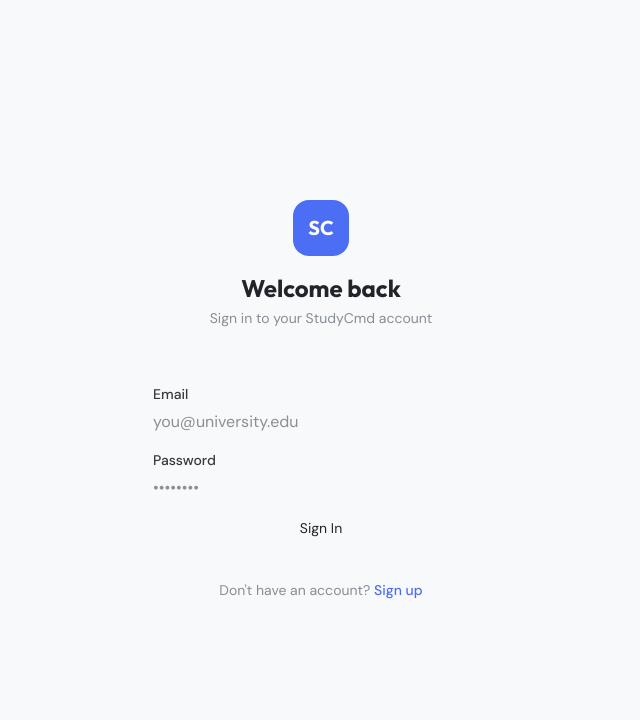
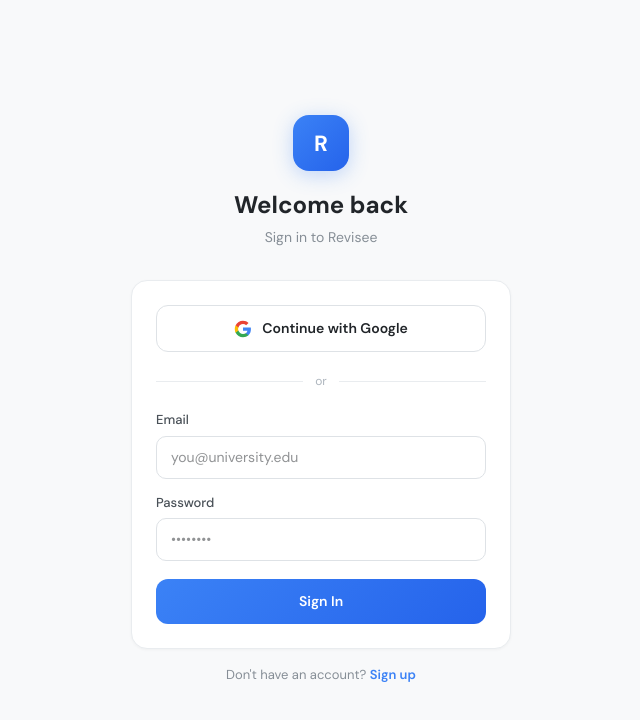
Before and after one commit to Revisee-Owner/revisee, a Next.js app: page /login in a window 1280 px wide. Shown: the top 720 px of the page, without its empty margins (319-959 px from the left). Built offline with nearby package versions, Linux system fonts and the light colour scheme.

Commit message:
add Google login

```diff
--- a/src/app/(auth)/login/page.tsx
+++ b/src/app/(auth)/login/page.tsx
@@ -3,7 +3,6 @@
 import { useState } from "react";
 import { signIn } from "next-auth/react";
 import Link from "next/link";
-import Button from "@/components/ui/Button";
 
 export default function LoginPage() {
   const [email, setEmail] = useState("");
@@ -15,77 +14,89 @@ export default function LoginPage() {
     e.preventDefault();
     setError("");
     setLoading(true);
-
-    const result = await signIn("credentials", {
-      email,
-      password,
-      redirect: false,
-    });
-
+    const result = await signIn("credentials", { email, password, redirect: false });
     if (result?.error) {
       setError("Invalid email or password");
       setLoading(false);
     } else {
-      window.location.href = "/";
+      window.location.href = "/dashboard";
     }
   };
 
   return (
-    <div className="min-h-screen flex items-center justify-center bg-surface-1 px-4">
-      <div className="w-full max-w-sm">
-        {/* Logo */}
-        <div className="text-center mb-8">
-          <div className="w-14 h-14 rounded-2xl bg-brand-600 flex items-center justify-center text-white font-display font-bold text-xl mx-auto mb-4 shadow-glow">
-            SC
-          </div>
-          <h1 className="font-display font-bold text-2xl text-ink-0">Welcome back</h1>
-          <p className="text-sm text-ink-3 mt-1">Sign in to your StudyCmd account</p>
+    <div style={{ minHeight: "100vh", display: "flex", alignItems: "center", justifyContent: "center", background: "#f8f9fa", padding: 16 }}>
+      <div style={{ width: "100%", maxWidth: 380 }}>
+        <div style={{ textAlign: "center", marginBottom: 32 }}>
+          <div style={{
+            width: 56, height: 56, borderRadius: 16, margin: "0 auto 16px",
+            background: "linear-gradient(135deg, #3b82f6, #2563eb)",
+            display: "flex", alignItems: "center", justifyContent: "center",
+            color: "#fff", fontSize: 22, fontWeight: 800,
+            boxShadow: "0 4px 20px rgba(59,130,246,0.3)",
+          }}>R</div>
+          <h1 style={{ fontSize: 24, fontWeight: 700, color: "#212529" }}>Welcome back</h1>
+          <p style={{ fontSize: 14, color: "#868e96", marginTop: 4 }}>Sign in to Revisee</p>
         </div>
 
-        {/* Form */}
-        <div className="card p-6">
-          <form onSubmit={handleSubmit} className="space-y-4">
+        <div style={{ background: "#fff", borderRadius: 16, padding: 24, border: "1px solid #e9ecef", boxShadow: "0 1px 3px rgba(0,0,0,0.04)" }}>
+          {/* Google Sign In */}
+          <button
+            onClick={() => signIn("google", { callbackUrl: "/dashboard" })}
+            style={{
+              width: "100%", padding: "12px 16px", borderRadius: 12,
+              border: "1px solid #dee2e6", background: "#fff",
+              display: "flex", alignItems: "center", justifyContent: "center", gap: 10,
+              fontSize: 14, fontWeight: 600, color: "#212529", cursor: "pointer",
+              marginBottom: 20, transition: "background 0.15s",
+            }}
+            onMouseEnter={(e) => e.currentTarget.style.background = "#f8f9fa"}
+            onMouseLeave={(e) => e.currentTarget.style.background = "#fff"}
+          >
+            <svg width="18" height="18" viewBox="0 0 24 24">
+              <path d="M22.56 12.25c0-.78-.07-1.53-.2-2.25H12v4.26h5.92a5.06 5.06 0 01-2.2 3.32v2.77h3.57c2.08-1.92 3.28-4.74 3.28-8.1z" fill="#4285F4"/>
+              <path d="M12 23c2.97 0 5.46-.98 7.28-2.66l-3.57-2.77c-.98.66-2.23 1.06-3.71 1.06-2.86 0-5.29-1.93-6.16-4.53H2.18v2.84C3.99 20.53 7.7 23 12 23z" fill="#34A853"/>
+              <path d="M5.84 14.09c-.22-.66-.35-1.36-.35-2.09s.13-1.43.35-2.09V7.07H2.18C1.43 8.55 1 10.22 1 12s.43 3.45 1.18 4.93l2.85-2.22.81-.62z" fill="#FBBC05"/>
+              <path d="M12 5.38c1.62 0 3.06.56 4.21 1.64l3.15-3.15C17.45 2.09 14.97 1 12 1 7.7 1 3.99 3.47 2.18 7.07l3.66 2.84c.87-2.6 3.3-4.53 6.16-4.53z" fill="#EA4335"/>
+            </svg>
+            Continue with Google
+          </button>
+
+          <div style={{ display: "flex", alignItems: "center", gap: 12, marginBottom: 20 }}>
+            <div style={{ flex: 1, height: 1, background: "#e9ecef" }} />
+            <span style={{ fontSize: 12, color: "#adb5bd" }}>or</span>
+            <div style={{ flex: 1, height: 1, background: "#e9ecef" }} />
+          </div>
+
+          <form onSubmit={handleSubmit}>
             {error && (
-              <div className="px-4 py-2.5 rounded-xl bg-accent-red/10 text-accent-red text-sm">
+              <div style={{ padding: "10px 14px", borderRadius: 10, background: "rgba(250,82,82,0.08)", color: "#fa5252", fontSize: 13, marginBottom: 16 }}>
                 {error}
               </div>
             )}
-
-            <div>
-              <label className="block text-sm font-medium text-ink-1 mb-1.5">Email</label>
-              <input
-                type="email"
-                className="input-field"
-                placeholder="you@university.edu"
-                value={email}
-                onChange={(e) => setEmail(e.target.value)}
-                required
-              />
+            <div style={{ marginBottom: 14 }}>
+              <label style={{ display: "block", fontSize: 13, fontWeight: 500, color: "#495057", marginBottom: 6 }}>Email</label>
+              <input type="email" placeholder="you@university.edu" value={email} onChange={(e) => setEmail(e.target.value)} required
+                style={{ width: "100%", padding: "10px 14px", borderRadius: 10, border: "1px solid #dee2e6", fontSize: 14, outline: "none", fontFamily: "inherit" }} />
             </div>
-
-            <div>
-              <label className="block text-sm font-medium text-ink-1 mb-1.5">Password</label>
-              <input
-                type="password"
-                className="input-field"
-                placeholder="••••••••"
-                value={password}
-                onChange={(e) => setPassword(e.target.value)}
-                required
-              />
+            <div style={{ marginBottom: 18 }}>
+              <label style={{ display: "block", fontSize: 13, fontWeight: 500, color: "#495057", marginBottom: 6 }}>Password</label>
+              <input type="password" placeholder="••••••••" value={password} onChange={(e) => setPassword(e.target.value)} required
+                style={{ width: "100%", padding: "10px 14px", borderRadius: 10, border: "1px solid #dee2e6", fontSize: 14, outline: "none", fontFamily: "inherit" }} />
             </div>
-
-            <Button type="submit" loading={loading} className="w-full">
-              Sign In
-            </Button>
+            <button type="submit" disabled={loading}
+              style={{
+                width: "100%", padding: "12px 16px", borderRadius: 12, border: "none",
+                background: "linear-gradient(135deg, #3b82f6, #2563eb)", color: "#fff",
+                fontSize: 14, fontWeight: 600, cursor: "pointer", fontFamily: "inherit",
+              }}>
+              {loading ? "Signing in..." : "Sign In"}
+            </button>
           </form>
         </div>
 
-        <p className="text-center text-sm text-ink-3 mt-4">
+        <p style={{ textAlign: "center", fontSize: 13, color: "#868e96", marginTop: 16 }}>
           Don&apos;t have an account?{" "}
-          <Link href="/signup" className="text-brand-600 font-medium hover:text-brand-700">
-            Sign up
-          </Link>
+          <Link href="/signup" style={{ color: "#3b82f6", fontWeight: 600, textDecoration: "none" }}>Sign up</Link>
         </p>
       </div>
     </div>
--- a/src/app/dashboard/ai-tools/page.tsx
+++ b/src/app/dashboard/ai-tools/page.tsx
@@ -109,7 +109,7 @@ export default function AIToolsPage() {
         {AI_TOOLS.map((tool) => (
           <button
             key={tool.id}
-            onClick={() => setActiveTool(tool.id)} style={{ cursor: "pointer" }}
+            onClick={() => setActiveTool(tool.id)} style={{ cursor: "pointer", transition: "transform 0.15s ease, box-shadow 0.15s ease" }} onMouseEnter={(e) => { e.currentTarget.style.transform = "translateY(-3px)"; e.currentTarget.style.boxShadow = "0 8px 20px rgba(0,0,0,0.08)"; }} onMouseLeave={(e) => { e.currentTarget.style.transform = "translateY(0)"; e.currentTarget.style.boxShadow = "none"; }}
             className={cn(
               "card px-4 py-4 text-left transition-all cursor-pointer",
               activeTool === tool.id
--- a/src/lib/auth.ts
+++ b/src/lib/auth.ts
@@ -1,10 +1,15 @@
 import { AuthOptions } from "next-auth";
 import CredentialsProvider from "next-auth/providers/credentials";
+import GoogleProvider from "next-auth/providers/google";
 import bcrypt from "bcryptjs";
 import { db } from "./db";
 
 export const authOptions: AuthOptions = {
   providers: [
+    GoogleProvider({
+      clientId: process.env.GOOGLE_CLIENT_ID!,
+      clientSecret: process.env.GOOGLE_CLIENT_SECRET!,
+    }),
     CredentialsProvider({
       name: "credentials",
       credentials: {
@@ -13,34 +18,35 @@ export const authOptions: AuthOptions = {
       },
       async authorize(credentials) {
         if (!credentials?.email || !credentials?.password) return null;
-
         const user = await db.user.findUnique({
           where: { email: credentials.email },
         });
-
         if (!user) return null;
-
-        const isValid = await bcrypt.compare(
-          credentials.password,
-          user.passwordHash
-        );
-
+        const isValid = await bcrypt.compare(credentials.password, user.passwordHash);
         if (!isValid) return null;
-
-        return {
-          id: user.id,
-          email: user.email,
-          name: user.name,
-          plan: user.plan,
-        };
+        return { id: user.id, email: user.email, name: user.name, plan: user.plan };
       },
     }),
   ],
   session: { strategy: "jwt" },
-  pages: {
-    signIn: "/login",
-  },
+  pages: { signIn: "/login" },
   callbacks: {
+    async signIn({ user, account }) {
+      if (account?.provider === "google" && user.email) {
+        const existing = await db.user.findUnique({ where: { email: user.email } });
+        if (!existing) {
+          await db.user.create({
+            data: {
+              email: user.email,
+              name: user.name || user.email.split("@")[0],
+              passwordHash: "google-oauth",
+              plan: "FREE",
+            },
+          });
+        }
+      }
+      return true;
+    },
     async jwt({ token, user }) {
       if (user) {
         token.id = user.id;
```
